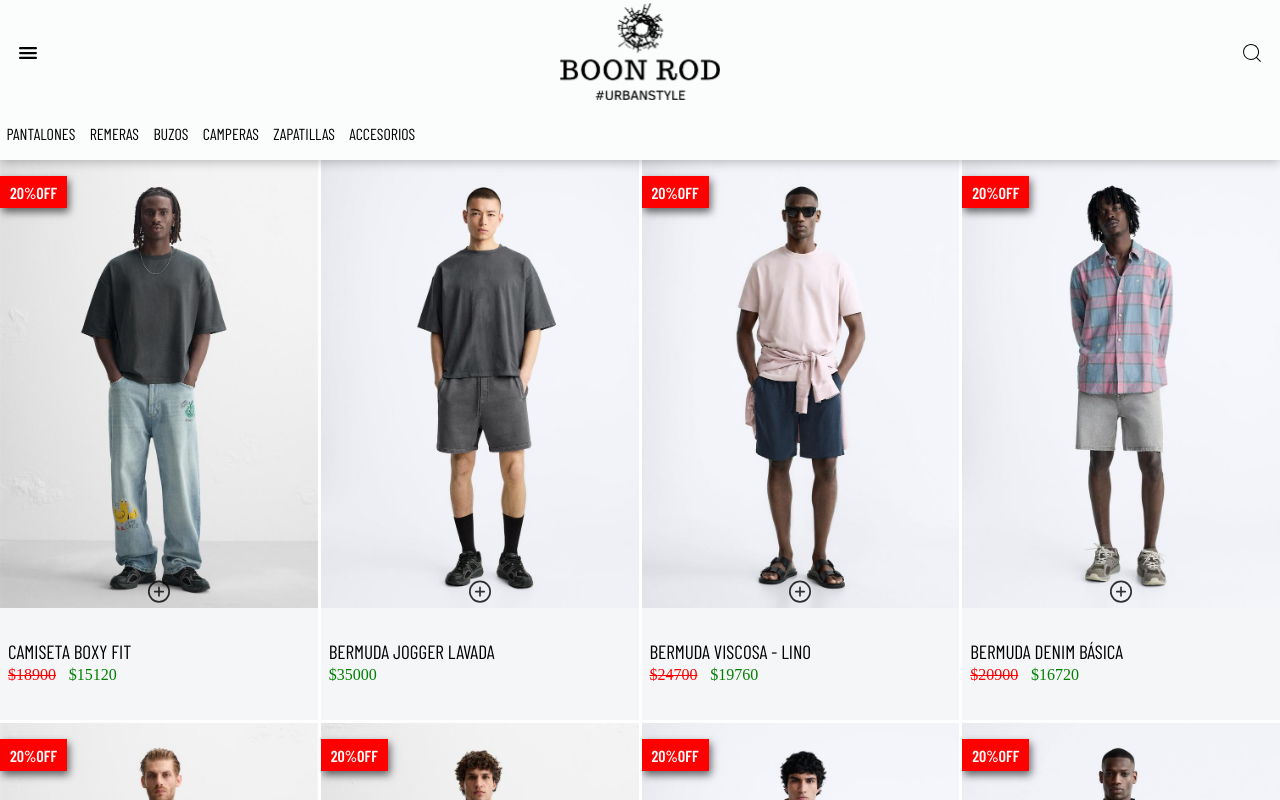
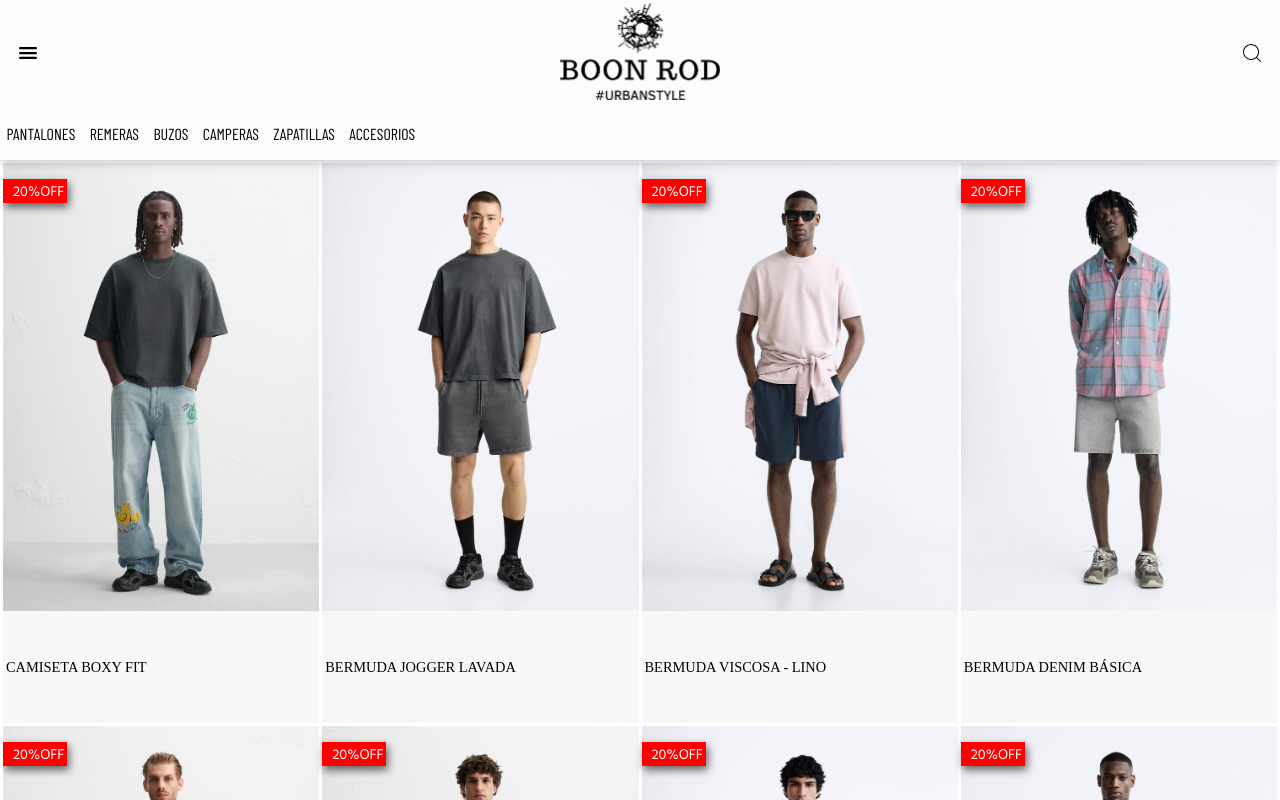
Before and after one commit to Juannmanuel/BoonRod, a React (Vite) app: page /catalogo in a window 1280 px wide. Built offline with nearby package versions, Linux system fonts and the light colour scheme; a web font is replaced by a local one.

Commit message:
recoomended

```diff
--- a/src/components/Card/Card.jsx
+++ b/src/components/Card/Card.jsx
@@ -9,7 +9,7 @@ function Card({ images, title, price, description, percentage, isDiscounted }) {
   return (
     <div className={style.card_main}>
       <div className={style.container_carrousel}>
-        <img className={style.image} src={models[0]} alt="" />
+        {/* <img className={style.image} src={models[0]} alt="" /> */}
         <IoAddCircleOutline className={style.icon} />
         {isDiscounted ? (
           <div className={style.flag_discount}>
--- a/src/components/Card/Card.module.css
+++ b/src/components/Card/Card.module.css
@@ -3,8 +3,7 @@
 .card_main {
   width: 100%;
   height: 100%;
-  min-width: 5rem;
-  min-height: 4rem;
+  min-width: 1rem;
   display: flex;
   flex-direction: column;
   justify-content: space-between;
@@ -23,9 +22,8 @@
 .image {
   width: 100%;
   height: 100%; /* Asegura que ocupe toda la altura del contenedor */
-  min-height: none;
   object-fit: cover;
-  min-width: none;
+
 
 }
 
@@ -52,7 +50,7 @@
 }
 
 .description {
-  width: 100%; /* Asegura que ocupe todo el ancho de la tarjeta */
+  width: 100%;
   height: auto;
   min-height: 5rem;
   box-sizing: border-box;
@@ -61,7 +59,6 @@
   justify-content: start;
   align-items: flex-start;
   gap: 0.2rem; /* Espacio entre los elementos internos */
-  margin-top: .5rem;
 }
 
 .title {
@@ -87,98 +84,3 @@
   font-weight: 600;
 
 }
-
-/* .card_main {
-  width: 100%;
-  height: 100%;
-  position: relative;
-  display: grid;
-  grid-template-rows: 1.5fr .5fr;
-  text-transform: uppercase;
-  text-decoration: none;
-  text-align: start;
-  background-color: #f7f9f9;
-  gap: 0.5rem;
-  border: 1px solid black;
-}
-.container_carrousel{
-  width: 100%;
-  height: 100%;
-}
-.image{
-  width: 100%;
-  height: 100%;
-  object-fit: cover;
-}
-.description {
-  display: flex;
-  flex-flow: row nowrap;
-  justify-content: space-around;
-  align-items: center;
-  border: 1px solid black;
-  height: 10rem;
-}
-.icon {
-  position: absolute;
-  left: 50%;
-  bottom: 6.5rem;
-  transform: translate(-50%);
-  color: rgba(0, 0, 0, 0.798);
-  background-color: rgba(255, 255, 255, 0.533);
-  border-radius: 50%;
-  font-size: 1.7rem;
-}
-.flag_discount{
-  position: absolute;
-  top: 1rem;
-  left: 0;
-  width: auto;
-  height: 2rem;
-  display: flex;
-  flex-flow: column nowrap;
-  justify-content: center;
-  background-color: red;
-}
-.text_discount{
-  padding: 10px;
-  font-size: 1rem;
-  color: white;
-  font-family: "Barlow Condensed", sans-serif;
-  font-weight: 600;
-
-}
-.title {
-  overflow: hidden;
-  text-overflow: ellipsis;
-  margin-left: 0.5rem;
-  font-size: 1rem;
-  font-family: "Barlow Condensed", sans-serif;
-  white-space: nowrap;
-  overflow: hidden;
-  font-weight: 400;
-  font-style: normal;
-  height: auto;
-  color: black;
-  margin-left: 0.5rem;
-}
-.description {
-  max-height: 1rem;
-  font-family: "Barlow Condensed", sans-serif;
-  font-weight: 200;
-  overflow: hidden;
-  display: -webkit-box;
-  -webkit-line-clamp: 2;
-  -webkit-box-orient: vertical;
-  text-overflow: ellipsis;
-  text-decoration: none;
-  color: black;
-  font-size: 1rem;
-  margin-left: 0.5rem;
-
-}
-.price {
-  color: green;
-  font-size: 0.9rem;
-  margin-left: 0.5rem;
-
-} */
--- a/src/components/ProductPrice/ProductPrice.module.css
+++ b/src/components/ProductPrice/ProductPrice.module.css
@@ -1,6 +1,7 @@
 .product_price {
   display: flex;
-  margin-left: 0.5rem;
+  font-size: 1rem;
+
 }
 .product_price_details {
   display: flex;
@@ -8,7 +9,6 @@
   justify-content: start;
   align-items: center;
   gap: 0 0.8rem;
-  font-size: 1rem;
 }
 .product_price_details_Detail_card {
   display: flex;
--- a/src/components/RecommendedProducts/RecommendedProducts.jsx
+++ b/src/components/RecommendedProducts/RecommendedProducts.jsx
@@ -2,10 +2,9 @@ import style from "./RecommendedProducts.module.css";
 import Card from "../Card/Card";
 import { Link } from "react-router-dom";
 import { products } from "../../data.js";
+import ProductPrice from "../ProductPrice/ProductPrice.jsx";
 
 function RecommendedProducts({ section }) {
-
-
   return (
     <section
       className={
@@ -20,14 +19,17 @@ function RecommendedProducts({ section }) {
           key={index}
           to={`/detalle/${item.id}`}
         >
-            <Card
-              section={section}
-              images={item.images[0]}
-              title={item.name}
-              price={item.price}
-              percentage={item.discount.percentage}
-              isDiscounted={item.discount.isDiscounted}
-            />
+          <div className={style.item}>
+            <img src={item.images[0].models[0]} alt="" />
+            {item.discount.isDiscounted ? (
+              <div className={style.flag_discount}>
+                <span className={style.text_discount}>{item.discount.percentage}%OFF</span>
+              </div>
+            ) : null}
+            <div className={style.description}>
+              <span>{item.name}</span>
+            </div>
+          </div>
         </Link>
       ))}
     </section>
--- a/src/components/RecommendedProducts/RecommendedProducts.module.css
+++ b/src/components/RecommendedProducts/RecommendedProducts.module.css
@@ -4,7 +4,6 @@
   min-height: 100vh;
   display: grid;
   grid-template-columns: repeat(4, 1fr);
-  grid-auto-rows: 50rem;
   grid-gap: 3px 3px;
   margin-bottom: 1rem;
   margin-top: 20vh;
@@ -14,22 +13,69 @@
 .RecommendedProducts_main_white_navbar {
   width: 100vw;
   height: auto;
-  min-height: 100vh;
+  overflow: hidden;
+  min-height: 80vh;
+  display: grid;
+  grid-template-columns: 1fr 1fr;
+  grid-auto-rows: 10rem;
+  box-sizing: border-box;
+  grid-gap: 3px 3px;
+  border: 3px solid white;
+  margin-top: 20vh;
+
+}
+
+.item {
+  width: 100%;
+  height: 100%;
+  display: flex;
+  flex-flow: column nowrap;
+  justify-content: space-between;
+  align-items: center;
+  position: relative;
+}
+.item img {
+  width: 100%;
+  height: 80%;
+  object-fit: cover;
+}
+.description{
+  width: 100%;
+  height: 20%;
+  position: absolute;
+  bottom: 0;
+  box-sizing: border-box;
+  color: rgb(0, 0, 0);
+  display: flex;
+  flex-flow: column nowrap;
+  justify-content: space-evenly;
+  align-items: start;
+  padding: 3px;
+  background-color: var(--color-white-medium);
+  font-size: .9rem;
+}
+.flag_discount{
+  position: absolute;
+  top: 1rem;
+  left: 0;
+  width: auto;
+  max-width: 4rem;
+  height: 1.5rem;
+  display: flex;
+  flex-flow: column nowrap;
+  justify-content: center;
+  background-color: red;
+  box-shadow: 2px 4px 8px 0px rgba(0,0,0,0.6);
+}
+.text_discount{
+  padding: 10px;
+  font-family: var( --font-subtitle);
+  font-size: var(--text-small);
+  color: white;
+  font-weight: 400;
+  margin: 0;
   box-sizing: border-box;
 
-  display: grid;
-  grid-template-columns: repeat(4, 1fr);
-  grid-auto-rows: 50rem;
-  grid-gap: 3px 3px;
-  margin-bottom: 1rem;
-  margin-top: 20vh;
-  overflow: hidden;
-}
-.container_card {
-  width: 100%;
-  height: 15rem;
-  box-sizing: border-box;
-  border: 1px solid black;
 }
 
 /*============== Scren 1440 =============*/
@@ -70,14 +116,11 @@
 }
 @media (max-width: 600px) {
   .RecommendedProducts_main {
-    grid-template-columns: 1fr;
-    grid-auto-rows: auto;
-    border: 1px solid black;
+    grid-template-columns: 1fr 1fr;
+    grid-auto-rows: 20rem;
   }
   .RecommendedProducts_main_white_navbar {
     grid-template-columns: 1fr 1fr;
-    grid-auto-rows: auto;
-    border: 1px solid black;
-
+    grid-auto-rows: 20rem;
   }
 }
```
